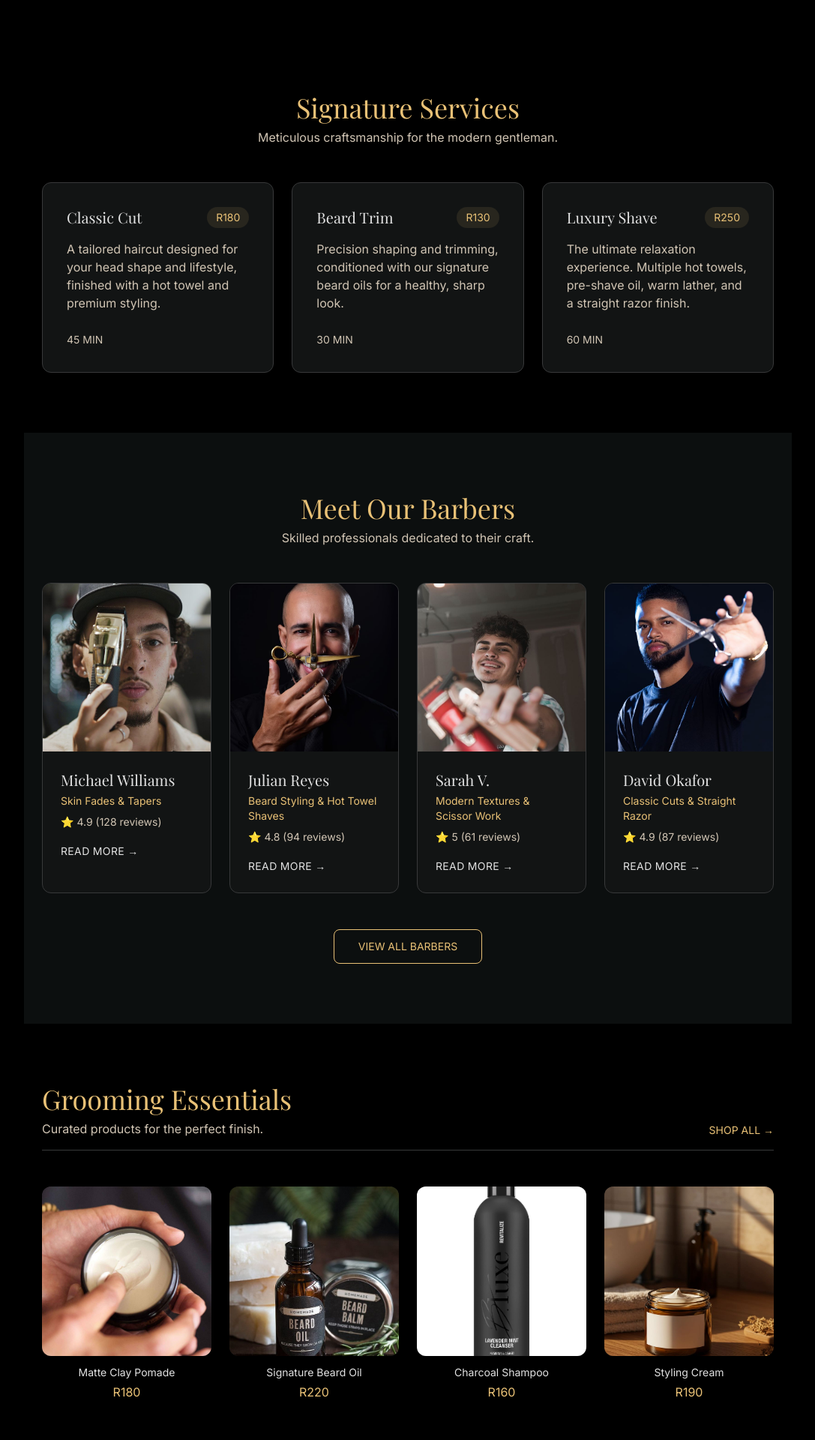
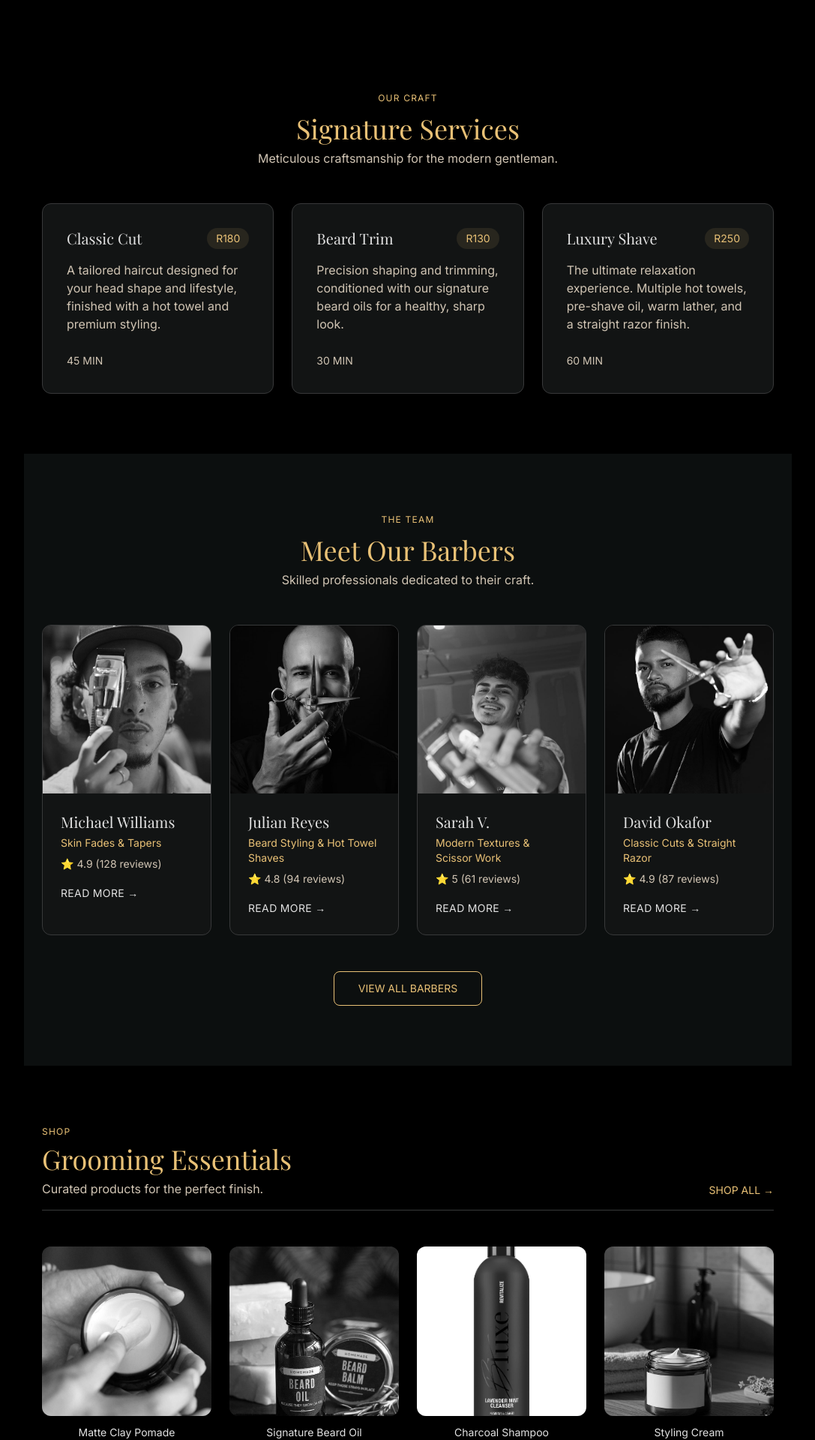
Before and after one commit to aidan-g-barends/The_HairBra, a React (Vite) app: page / in a window 1280 px wide. Shown: the part 1040-2960 px from the top of the page at 75% size, without its empty margins (96-1183 px from the left). Built offline with nearby package versions, Linux system fonts and the light colour scheme.

Commit message:
polish homepage

```diff
--- a/src/components/layout/home/Barbers.jsx
+++ b/src/components/layout/home/Barbers.jsx
@@ -10,6 +10,7 @@ const barbers = [
 function Barbers() {
   return (
     <section className="px-6 py-20 max-w-5xl mx-auto text-center bg-surface-container-lowest">
+        <p className="font-body text-primary text-xs uppercase tracking-widest mb-3">The Team</p>
       <h2 className="font-display text-4xl text-primary mb-2">Meet Our Barbers</h2>
       <p className="font-body text-on-surface-variant mb-12">
         Skilled professionals dedicated to their craft.
@@ -25,7 +26,7 @@ function Barbers() {
               <img
                 src={barber.image}
                 alt={barber.name}
-                className="w-full h-full object-cover"
+                className="w-full h-full object-cover grayscale hover:grayscale-0 transition-all duration-500"
               />
             </div>
 
--- a/src/components/layout/home/Products.jsx
+++ b/src/components/layout/home/Products.jsx
@@ -12,6 +12,7 @@ function Products() {
     <section className="px-6 py-20 max-w-5xl mx-auto">
       <div className="flex justify-between items-end mb-12 border-b border-surface-bright pb-4">
         <div>
+            <p className="font-body text-primary text-xs uppercase tracking-widest mb-2">Shop</p>
           <h2 className="font-display text-4xl text-primary mb-2">Grooming Essentials</h2>
           <p className="font-body text-on-surface-variant">Curated products for the perfect finish.</p>
         </div>
@@ -30,7 +31,7 @@ function Products() {
               <img
                 src={product.image}
                 alt={product.name}
-                className="w-full h-full object-cover group-hover:scale-105 transition-transform duration-500"
+                className="w-full h-full object-cover grayscale group-hover:grayscale-0 group-hover:scale-105 transition-all duration-500"
               />
             </div>
             <h4 className="font-body text-on-surface text-sm mb-1">{product.name}</h4>
--- a/src/components/layout/home/Reviews.jsx
+++ b/src/components/layout/home/Reviews.jsx
@@ -22,6 +22,7 @@ const reviews = [
 function Reviews() {
   return (
     <section className="px-6 py-20 max-w-5xl mx-auto text-center bg-surface-container-lowest">
+        <p className="font-body text-primary text-xs uppercase tracking-widest mb-3">Testimonials</p>
       <h2 className="font-display text-4xl text-primary mb-12">What Our Clients Say</h2>
 
       <div className="grid md:grid-cols-3 gap-6">
--- a/src/components/layout/home/Services.jsx
+++ b/src/components/layout/home/Services.jsx
@@ -25,6 +25,7 @@ const services = [
 function Services() {
   return (
     <section className="px-6 py-20 max-w-5xl mx-auto text-center">
+        <p className="font-body text-primary text-xs uppercase tracking-widest mb-3">Our Craft</p>
       <h2 className="font-display text-4xl text-primary mb-2">Signature Services</h2>
       <p className="font-body text-on-surface-variant mb-12">
         Meticulous craftsmanship for the modern gentleman.
```
Also changed, not shown: public/hero-bg.jpg (added).
